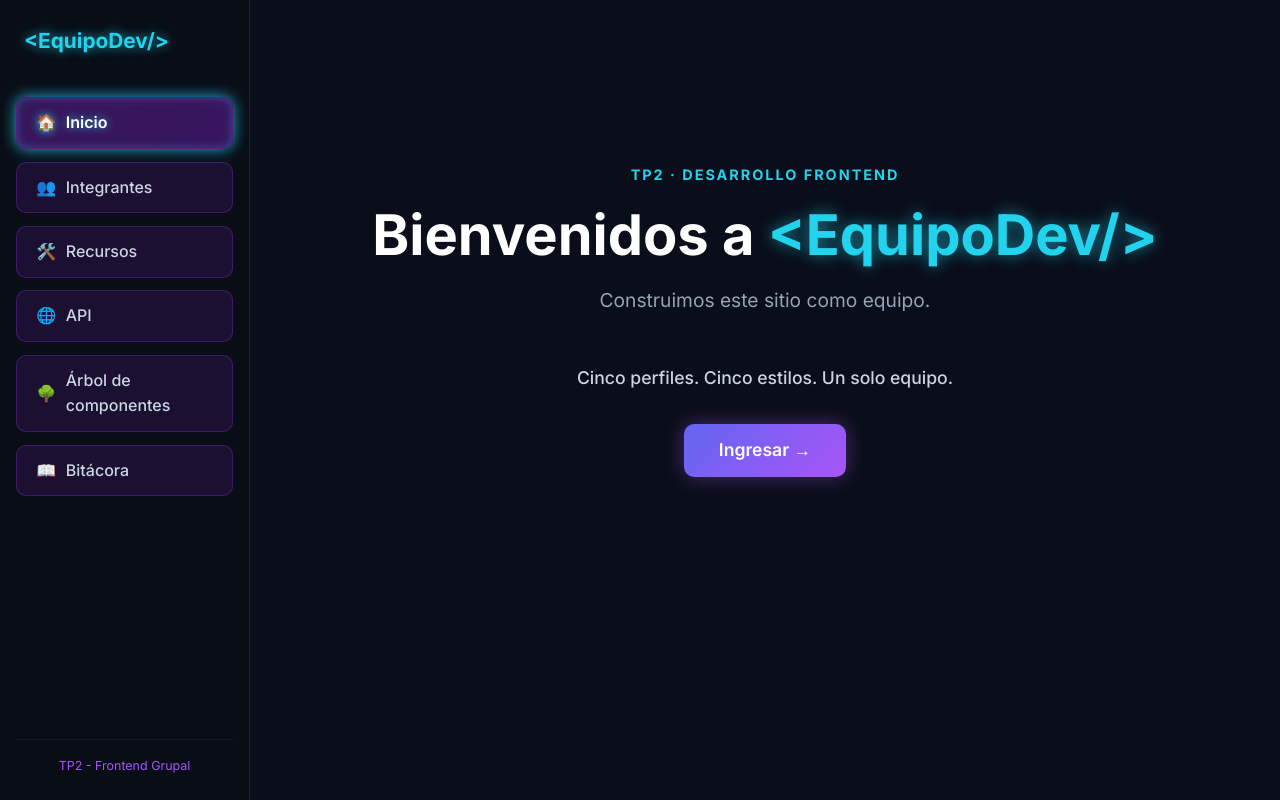
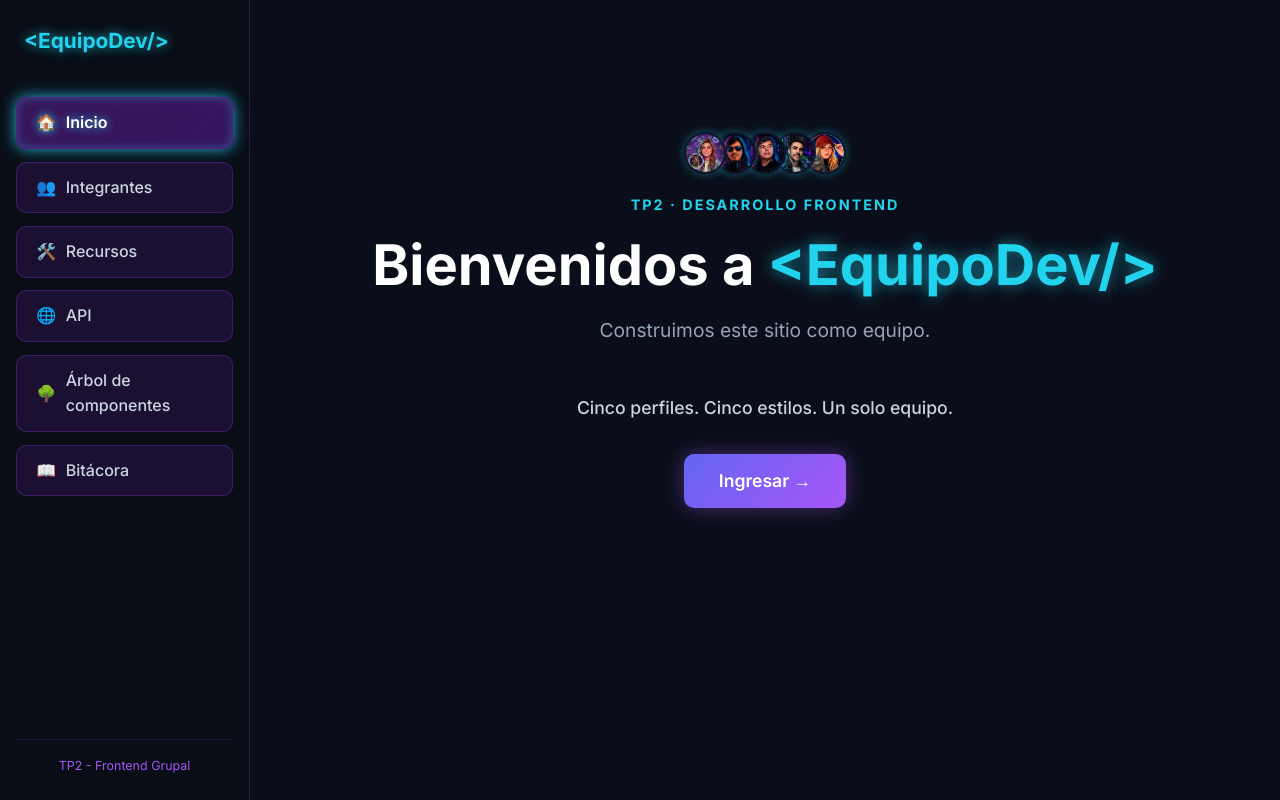
Before and after one commit to LuisUnix2100/tp2-frontend-grupal, a React (Vite) app: page / in a window 1280 px wide. Built offline with nearby package versions, Linux system fonts and the light colour scheme.

Commit message:
incorporacion de avatares prediseño

```diff
--- a/src/pages/Home.jsx
+++ b/src/pages/Home.jsx
@@ -1,7 +1,23 @@
 import React from 'react';
 import { Link } from 'react-router-dom';
 
+// Importamos las imágenes reales directamente desde src/assets/avatares/
+import dalilaImg from '../assets/avatares/dalila.jpg';
+import jorgeImg from '../assets/avatares/jorge.jpg';
+import luisImg from '../assets/avatares/luis.jpg';
+import martinImg from '../assets/avatares/martin.jpg';
+import martinaImg from '../assets/avatares/martina.jpg';
+
 export default function Home() {
+  // Arreglo con las 5 fotos de los integrantes del equipo
+  const integrantes = [
+    { id: 1, nombre: 'Dalila', img: dalilaImg },
+    { id: 2, nombre: 'Jorge', img: jorgeImg },
+    { id: 3, nombre: 'Luis', img: luisImg },
+    { id: 4, nombre: 'Martín', img: martinImg },
+    { id: 5, nombre: 'Martina', img: martinaImg },
+  ];
+
   return (
     <div style={{
       display: 'flex',
@@ -13,6 +29,31 @@ export default function Home() {
       color: '#ffffff',
       padding: '2rem'
     }}>
+      {/* Contenedor de avatares reales superpuestos y chiquitos */}
+      <div style={{ display: 'flex', justifyContent: 'center', alignItems: 'center', marginBottom: '1.2rem' }}>
+        {integrantes.map((persona, index) => (
+          <div
+            key={persona.id}
+            style={{
+              width: '42px',
+              height: '42px',
+              borderRadius: '50%',
+              overflow: 'hidden',
+              border: '2px solid #0f172a',
+              boxShadow: '0 0 10px rgba(34, 211, 238, 0.4)',
+              marginLeft: index > 0 ? '-12px' : '0', // Efecto solapado chiquito
+              zIndex: integrantes.length - index
+            }}
+          >
+            <img
+              src={persona.img}
+              alt={persona.nombre}
+              style={{ width: '100%', height: '100%', objectFit: 'cover' }}
+            />
+          </div>
+        ))}
+      </div>
+
       <span style={{
         color: '#22d3ee',
         fontSize: '0.9rem',
```
